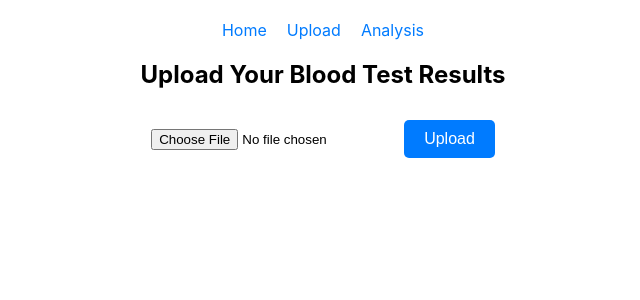
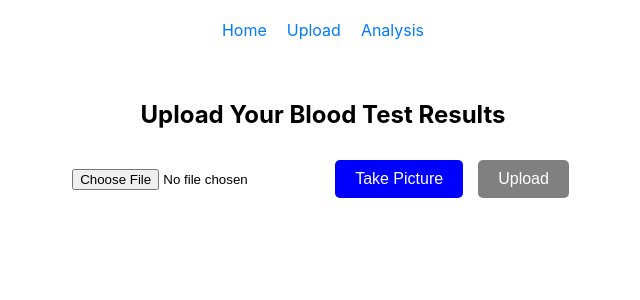
Before and after one commit to Chrisawgey/blood-result-analyzer, a React (Create React App) app: page /upload in a window 1280 px wide. Shown: the top 300 px of the page, without its empty margins (317-957 px from the left). Built offline with nearby package versions, Linux system fonts and the light colour scheme.

Commit message:
extracting text - working on image capture system

```diff
--- a/package.json
+++ b/package.json
@@ -11,6 +11,7 @@
     "react-dom": "^19.0.0",
     "react-router-dom": "^7.2.0",
     "react-scripts": "5.0.1",
+    "react-toastify": "^11.0.5",
     "tesseract.js": "^6.0.0",
     "web-vitals": "^2.1.4"
   },
--- a/src/App.css
+++ b/src/App.css
@@ -59,3 +59,89 @@ button:hover {
   word-wrap: break-word;
   font-family: monospace;
 }
+
+/* src/App.css */
+.Toastify__toast--success {
+  background-color: #28a745;
+}
+
+.Toastify__toast--error {
+  background-color: #dc3545;
+}
+
+.Toastify__toast--info {
+  background-color: #17a2b8;
+}
+
+.Toastify__toast--warning {
+  background-color: #ffc107;
+}
+/* src/App.css */
+.Toastify__toast {
+  color: black !important; /* Force black text for all toasts */
+}
+/* src/App.css */
+video {
+  border: 2px solid #007bff;
+  border-radius: 10px;
+  margin: 10px 0;
+}
+
+button {
+  margin: 5px;
+  padding: 10px 20px;
+  font-size: 1rem;
+  color: white;
+  background-color: #007bff;
+  border: none;
+  border-radius: 5px;
+  cursor: pointer;
+}
+
+button:disabled {
+  background-color: #ccc;
+  cursor: not-allowed;
+}
+
+/* src/App.css */
+video, img {
+  border: 2px solid #007bff;
+  border-radius: 10px;
+  margin: 10px 0;
+}
+
+button {
+  margin: 5px;
+  padding: 10px 20px;
+  font-size: 1rem;
+  color: white;
+  background-color: #007bff;
+  border: none;
+  border-radius: 5px;
+  cursor: pointer;
+}
+
+button:disabled {
+  background-color: #ccc;
+  cursor: not-allowed;
+}
+
+.text-result {
+  margin-top: 20px;
+  padding: 20px;
+  background-color: #f9f9f9;
+  border: 1px solid #ddd;
+  border-radius: 5px;
+  text-align: left;
+}
+
+.text-result h3 {
+  font-size: 1.5rem;
+  margin-bottom: 10px;
+}
+
+.text-result pre {
+  white-space: pre-wrap;
+  word-wrap: break-word;
+  font-family: monospace;
+}
--- a/src/App.js
+++ b/src/App.js
@@ -1,6 +1,8 @@
 // src/App.js
 import React from 'react';
 import { BrowserRouter as Router, Route, Routes, Link } from 'react-router-dom';
+import { ToastContainer} from 'react-toastify';
+import 'react-toastify/dist/ReactToastify.css';
 import Home from './components/Home';
 import Upload from './components/Upload';
 import Analysis from './components/Analysis';
@@ -20,6 +22,7 @@ function App() {
           <Route path="/upload" element={<Upload />} />
           <Route path="/analysis" element={<Analysis />} />
         </Routes>
+        <ToastContainer />
       </div>
     </Router>
   );
--- a/src/components/Upload.js
+++ b/src/components/Upload.js
@@ -1,42 +1,247 @@
 // src/components/Upload.js
-import React, { useState } from 'react';
+import React, { useState, useRef, useEffect } from 'react';
 import Tesseract from 'tesseract.js';
+import { toast } from 'react-toastify';
 
 function Upload() {
   const [file, setFile] = useState(null);
   const [text, setText] = useState('');
+  const [isUploading, setIsUploading] = useState(false);
+  const [showCameraModal, setShowCameraModal] = useState(false);
+  const [capturedImage, setCapturedImage] = useState(null);
+  const videoRef = useRef(null);
+  const canvasRef = useRef(null);
 
+  // Handle file upload
   const handleFileChange = (e) => {
-    setFile(e.target.files[0]);
+    const selectedFile = e.target.files[0];
+    if (selectedFile) {
+      setFile(selectedFile);
+      setCapturedImage(null); // Clear any previously captured image
+      toast.success('File selected!', { style: { color: 'black' } });
+    }
   };
 
+  // Start the camera
+  const startCamera = () => {
+    navigator.mediaDevices
+      .getUserMedia({ video: true })
+      .then((stream) => {
+        if (videoRef.current) {
+          videoRef.current.srcObject = stream;
+          setShowCameraModal(true); // Show the camera modal
+        }
+      })
+      .catch((err) => {
+        console.error('Error accessing camera:', err);
+        toast.error('Error accessing camera: ' + err.message, { style: { color: 'black' } });
+      });
+  };
+
+  // Stop the camera
+  const stopCamera = () => {
+    if (videoRef.current && videoRef.current.srcObject) {
+      videoRef.current.srcObject.getTracks().forEach((track) => track.stop());
+    }
+  };
+
+  // Capture the image from the camera
+  const takePicture = () => {
+    if (videoRef.current && canvasRef.current) {
+      const video = videoRef.current;
+      const canvas = canvasRef.current;
+      const context = canvas.getContext('2d');
+
+      // Set canvas dimensions to match video stream
+      canvas.width = video.videoWidth;
+      canvas.height = video.videoHeight;
+
+      // Draw the current video frame onto the canvas
+      context.drawImage(video, 0, 0, canvas.width, canvas.height);
+
+      // Convert the canvas image to a data URL and set it as the captured image
+      const imageData = canvas.toDataURL('image/png');
+      setCapturedImage(imageData);
+
+      // Convert the canvas image to a file
+      canvas.toBlob((blob) => {
+        const file = new File([blob], 'captured-image.png', { type: 'image/png' });
+        setFile(file);
+      }, 'image/png');
+
+      // Stop the camera stream
+      stopCamera();
+      setShowCameraModal(false); // Close the camera modal
+
+      toast.success('Picture captured!', { style: { color: 'black' } });
+    }
+  };
+
+  // Retake the picture
+  const retakePicture = () => {
+    setCapturedImage(null);
+    setFile(null);
+    startCamera(); // Restart the camera
+  };
+
+  // Process the file (uploaded or captured)
   const handleUpload = () => {
     if (file) {
-      console.log('Uploading file:', file.name);
+      setIsUploading(true);
+
+      // Show the "Processing image..." toast and store its ID
+      const uploadToastId = toast.info('Processing image...', {
+        autoClose: false,
+        style: { color: 'black' },
+      });
+
       Tesseract.recognize(
         file,
         'eng',
         {
-          logger: m => console.log(m),
+          logger: (m) => console.log(m),
         }
-      ).then(({ data: { text } }) => {
-        setText(text);
-        console.log('Extracted Text:', text);
-      }).catch(err => {
-        console.error('Error during OCR:', err);
-      });
+      )
+        .then(({ data: { text } }) => {
+          setText(text);
+          console.log('Extracted Text:', text);
+
+          // Dismiss the "Processing image..." toast
+          toast.dismiss(uploadToastId);
+
+          // Show success toast
+          toast.success('Image processed successfully!', { style: { color: 'black' } });
+        })
+        .catch((err) => {
+          console.error('Error during OCR:', err);
+
+          // Dismiss the "Processing image..." toast
+          toast.dismiss(uploadToastId);
+
+          // Show error toast
+          toast.error('An error occurred during processing.', { style: { color: 'black' } });
+        })
+        .finally(() => {
+          setIsUploading(false);
+        });
     } else {
-      alert('Please select a file first.');
+      toast.warning('Please select a file or take a picture first.', { style: { color: 'black' } });
     }
   };
 
+  // Clean up the camera stream when the component unmounts
+  useEffect(() => {
+    return () => {
+      stopCamera();
+    };
+  }, []);
+
   return (
-    <div>
+    <div style={{ textAlign: 'center', padding: '20px' }}>
       <h2>Upload Your Blood Test Results</h2>
+
+      {/* File Upload Input */}
       <input type="file" onChange={handleFileChange} accept="image/*, .pdf" />
-      <button onClick={handleUpload}>Upload</button>
+
+      {/* Take Picture Button */}
+      <button
+        onClick={startCamera}
+        style={{ marginLeft: '10px', backgroundColor: 'blue', color: 'white' }}
+        disabled={showCameraModal || !!capturedImage}
+      >
+        Take Picture
+      </button>
+
+      {/* Upload Button */}
+      <button
+        onClick={handleUpload}
+        style={{
+          marginLeft: '10px',
+          backgroundColor: file ? 'green' : 'gray',
+          color: 'white',
+        }}
+        disabled={isUploading || !file}
+      >
+        {isUploading ? 'Processing...' : 'Upload'}
+      </button>
+
+      {/* Camera Modal */}
+      {showCameraModal && (
+        <div
+          style={{
+            position: 'fixed',
+            top: '0',
+            left: '0',
+            width: '100%',
+            height: '100%',
+            backgroundColor: 'rgba(0, 0, 0, 0.8)',
+            display: 'flex',
+            justifyContent: 'center',
+            alignItems: 'center',
+            zIndex: 1000,
+          }}
+        >
+          <div style={{ backgroundColor: 'white', padding: '20px', borderRadius: '10px' }}>
+            <h3>Camera Preview</h3>
+            <video
+              ref={videoRef}
+              autoPlay
+              playsInline
+              style={{ width: '300px', height: '200px', border: '1px solid black' }}
+            ></video>
+            <button
+              onClick={takePicture}
+              style={{
+                display: 'block',
+                margin: '10px auto',
+                backgroundColor: 'green',
+                color: 'white',
+              }}
+            >
+              Capture
+            </button>
+            <button
+              onClick={() => {
+                stopCamera();
+                setShowCameraModal(false);
+              }}
+              style={{
+                display: 'block',
+                margin: '10px auto',
+                backgroundColor: 'red',
+                color: 'white',
+              }}
+            >
+              Close Camera
+            </button>
+          </div>
+        </div>
+      )}
+
+      {/* Canvas for Capturing Image (Hidden) */}
+      <canvas ref={canvasRef} width="300" height="200" style={{ display: 'none' }}></canvas>
+
+      {/* Display Captured Image */}
+      {capturedImage && (
+        <div style={{ marginTop: '20px' }}>
+          <h3>Captured Image</h3>
+          <img
+            src={capturedImage}
+            alt="Captured"
+            style={{ width: '300px', height: '200px', border: '1px solid black' }}
+          />
+          <button
+            onClick={retakePicture}
+            style={{ marginTop: '10px', backgroundColor: 'red', color: 'white' }}
+          >
+            Retake Picture
+          </button>
+        </div>
+      )}
+
+      {/* Display Extracted Text */}
       {text && (
-        <div className="text-result">
+        <div style={{ marginTop: '20px', textAlign: 'left' }}>
           <h3>Extracted Text:</h3>
           <pre>{text}</pre>
         </div>
```
Also changed, not shown: 1 other file (tests, documents, lock files or other folders).
